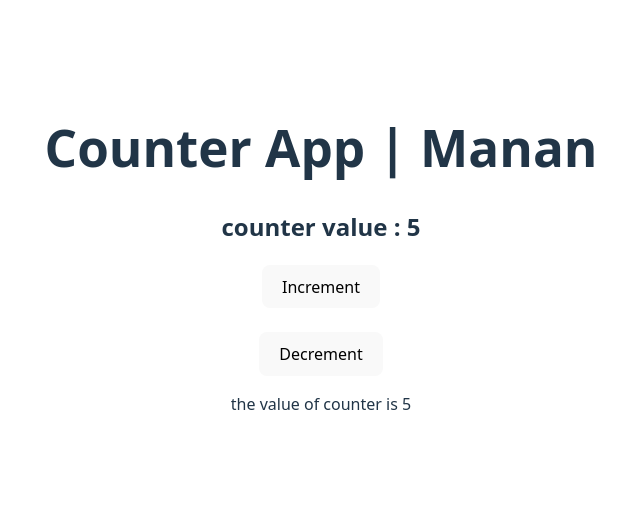
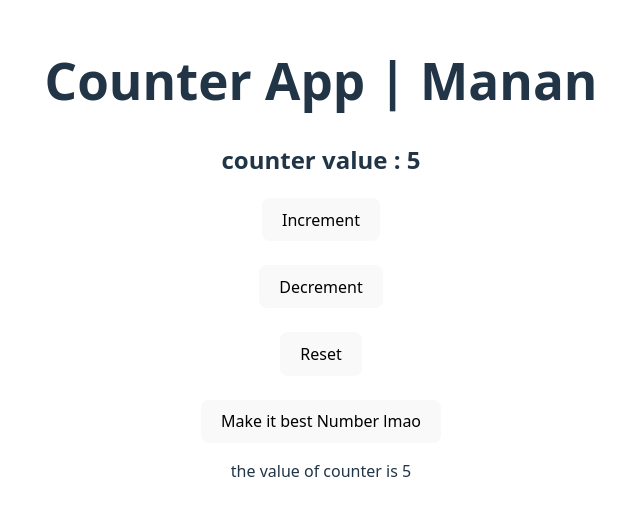
Before and after one commit to mannsvijay/react, a React (Vite) app in the folder 02counter/: page / in a window 1280 px wide. Shown: the part 142-658 px from the top of the page, without its empty margins (319-959 px from the left). Built offline with nearby package versions, Linux system fonts and the light colour scheme.

Commit message:
feat: add reset and makeWeird functionality to counter app

```diff
--- a/02counter/src/App.jsx
+++ b/02counter/src/App.jsx
@@ -11,9 +11,21 @@ const addValue = ()=>{
   setCounterValue(counter +1);
 }
 
-const subtractValue = ()=>{
+const subtractValue = () =>{
   setCounterValue(counter -1);
 }
+
+const resetValue = ()=>{
+  let  newValue = 0;
+  setCounterValue(newValue);
+}
+
+const makeWeird = ()=>{
+  let  newValue = 69;
+  setCounterValue(newValue);
+}
+
+
 
   return (
     <>
@@ -22,7 +34,11 @@ const subtractValue = ()=>{
       <button onClick={addValue}>Increment</button>
       <br /> <br />
       <button onClick={subtractValue}>Decrement</button>
-      <p> the value of counter is {counter} </p>
+      <br /> <br />
+      <button onClick={resetValue}>Reset</button>
+      <br /> <br />
+      <button onClick={makeWeird}> Make it best Number lmao</button>
+      <p> the value of counter is   {counter} </p>
     </>
   )
 }
```
